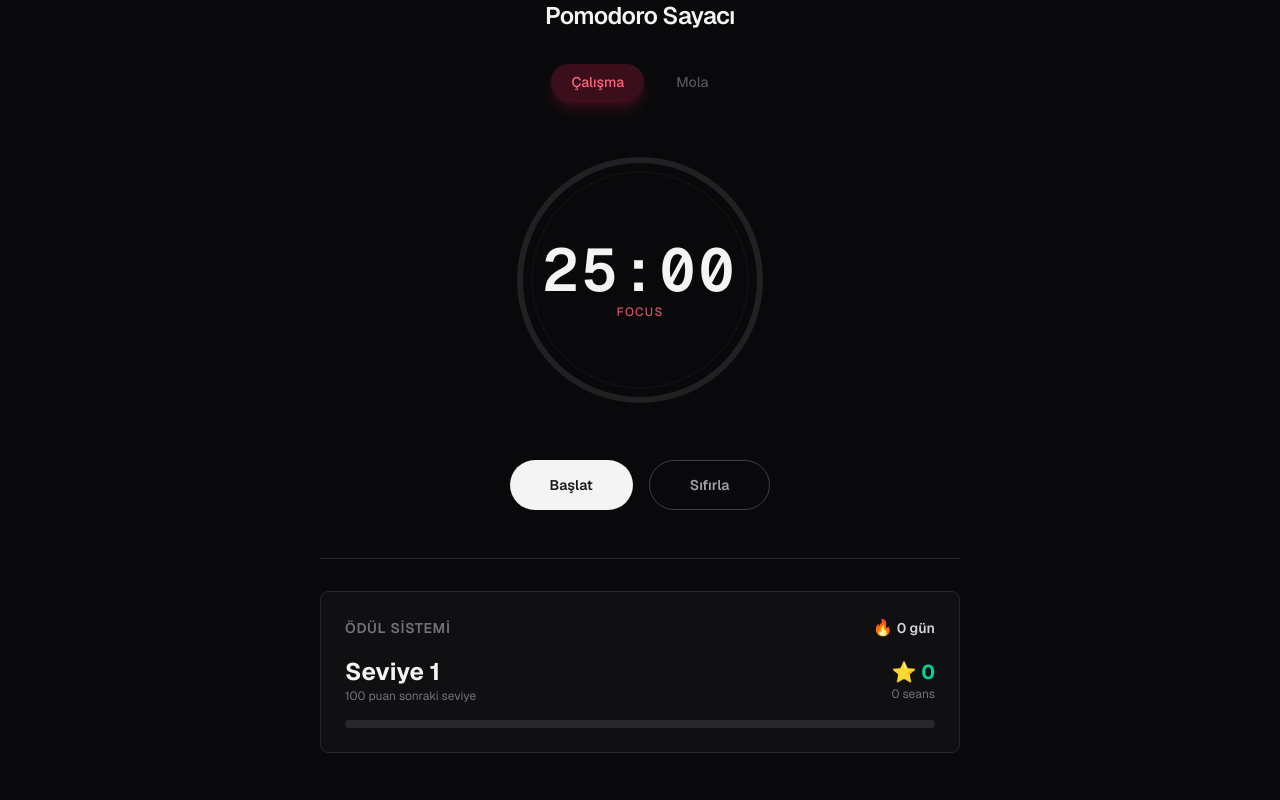
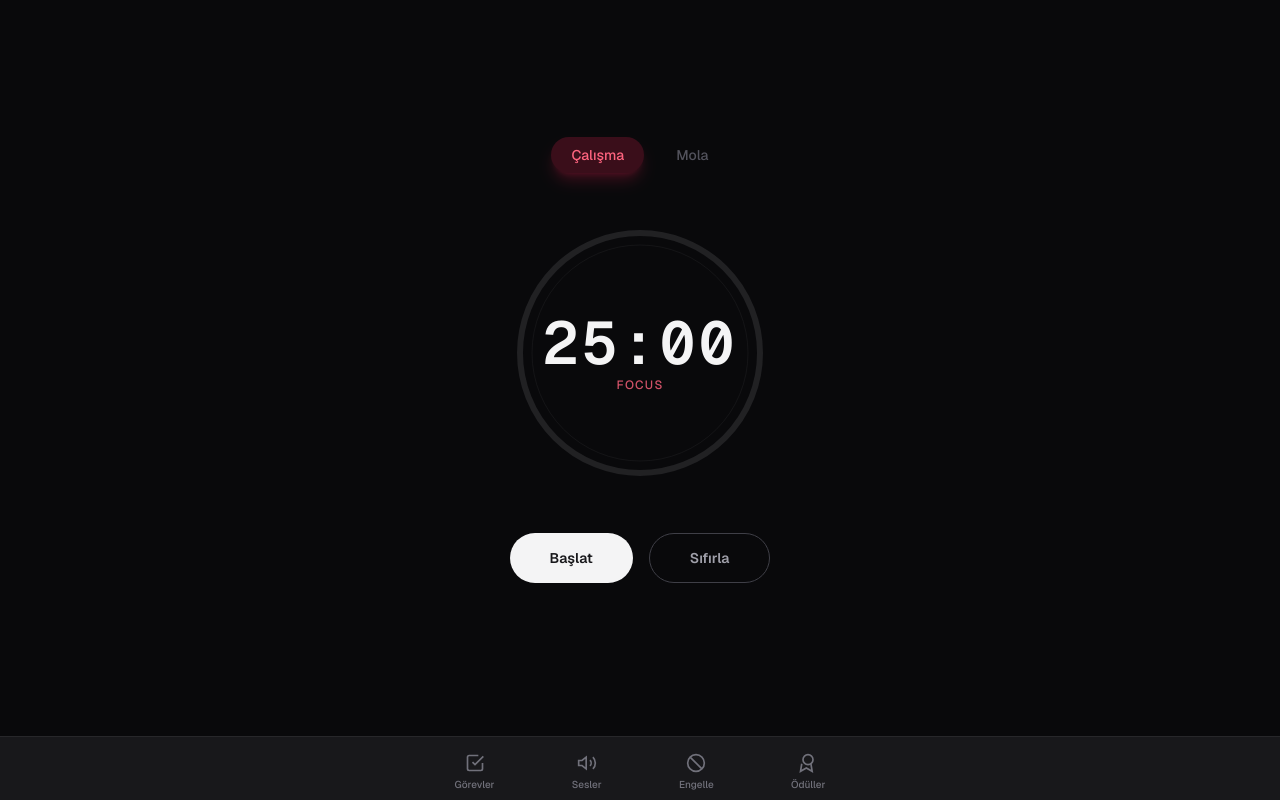
Before and after one commit to Erxpria1/YaverFX, a Next.js app: page / in a window 1280 px wide. Shown: the top 800 px of the page. Built offline with nearby package versions, Linux system fonts and the light colour scheme.

Commit message:
feat: bottom tab modal layout with Safari optimizations

```diff
--- /dev/null
+++ b/app/components/TabLayout.tsx
@@ -0,0 +1,171 @@
+"use client";
+
+import { useState } from "react";
+import TaskList from "./TaskList";
+import AmbientSounds from "./AmbientSounds";
+import SiteBlocker from "./SiteBlocker";
+import RewardSystem from "./RewardSystem";
+
+type Tab = "timer" | "tasks" | "sounds" | "blocker" | "rewards";
+
+interface TabConfig {
+  id: Tab;
+  label: string;
+  icon: React.ReactNode;
+}
+
+const TABS: TabConfig[] = [
+  {
+    id: "tasks",
+    label: "Görevler",
+    icon: (
+      <svg width="20" height="20" viewBox="0 0 24 24" fill="none" stroke="currentColor" strokeWidth="2">
+        <path d="M9 11l3 3L22 4" />
+        <path d="M21 12v7a2 2 0 0 1-2 2H5a2 2 0 0 1-2-2V5a2 2 0 0 1 2-2h11" />
+      </svg>
+    ),
+  },
+  {
+    id: "sounds",
+    label: "Sesler",
+    icon: (
+      <svg width="20" height="20" viewBox="0 0 24 24" fill="none" stroke="currentColor" strokeWidth="2">
+        <path d="M11 5L6 9H2v6h4l5 4V5z" />
+        <path d="M19.07 4.93a10 10 0 0 1 0 14.14M15.54 8.46a5 5 0 0 1 0 7.07" />
+      </svg>
+    ),
+  },
+  {
+    id: "blocker",
+    label: "Engelle",
+    icon: (
+      <svg width="20" height="20" viewBox="0 0 24 24" fill="none" stroke="currentColor" strokeWidth="2">
+        <circle cx="12" cy="12" r="10" />
+        <path d="M4.93 4.93l14.14 14.14" />
+      </svg>
+    ),
+  },
+  {
+    id: "rewards",
+    label: "Ödüller",
+    icon: (
+      <svg width="20" height="20" viewBox="0 0 24 24" fill="none" stroke="currentColor" strokeWidth="2">
+        <circle cx="12" cy="8" r="6" />
+        <path d="M15.477 12.89L17 22l-7-4-7 4l1.523-9.11" />
+      </svg>
+    ),
+  },
+];
+
+export default function TabLayout() {
+  const [activeTab, setActiveTab] = useState<Tab>("timer");
+  const [isClosing, setIsClosing] = useState(false);
+
+  const closeModal = () => {
+    setIsClosing(true);
+    setTimeout(() => {
+      setActiveTab("timer");
+      setIsClosing(false);
+    }, 200);
+  };
+
+  const handleOverlayClick = (e: React.MouseEvent) => {
+    if (e.target === e.currentTarget) {
+      closeModal();
+    }
+  };
+
+  const renderContent = () => {
+    switch (activeTab) {
+      case "tasks":
+        return <TaskList />;
+      case "sounds":
+        return <AmbientSounds />;
+      case "blocker":
+        return <SiteBlocker />;
+      case "rewards":
+        return <RewardSystem />;
+      default:
+        return null;
+    }
+  };
+
+  const getTitle = () => {
+    return TABS.find((t) => t.id === activeTab)?.label || "";
+  };
+
+  return (
+    <>
+      {/* Bottom Tab Bar - Fixed */}
+      <div className="fixed bottom-0 left-0 right-0 bg-zinc-900 border-t border-zinc-800 px-2 py-2 pb-safe z-50">
+        <div className="flex justify-around items-center max-w-md mx-auto">
+          {TABS.map((tab) => (
+            <button
+              key={tab.id}
+              onClick={() => setActiveTab(tab.id)}
+              className={`flex flex-col items-center gap-1 p-2 rounded-lg transition-colors touch-manipulation ${
+                activeTab === tab.id
+                  ? "text-zinc-100"
+                  : "text-zinc-500 hover:text-zinc-300"
+              }`}
+              style={{ WebkitTapHighlightColor: "transparent" }}
+            >
+              <div className={activeTab === tab.id ? "text-rose-400" : ""}>
+                {tab.icon}
+              </div>
+              <span className="text-[10px] font-medium">{tab.label}</span>
+            </button>
+          ))}
+        </div>
+      </div>
+
+      {/* Modal Overlay */}
+      {activeTab !== "timer" && (
+        <div
+          className={`fixed inset-0 bg-black/60 z-40 flex items-end justify-center pb-20 ${
+            isClosing ? "animate-fade-out" : "animate-fade-in"
+          }`}
+          onClick={handleOverlayClick}
+          style={{
+            animation: isClosing ? "fadeOut 0.2s ease-out" : "fadeIn 0.2s ease-out",
+          }}
+        >
+          <div
+            className={`bg-zinc-900 w-full max-w-md rounded-t-2xl border-t border-zinc-800 p-4 pb-8 max-h-[70vh] overflow-y-auto ${
+              isClosing ? "animate-slide-down" : "animate-slide-up"
+            }`}
+            style={{
+              animation: isClosing ? "slideDown 0.2s ease-out" : "slideUp 0.3s ease-out",
+              touchAction: "pan-y",
+              WebkitOverflowScrolling: "touch",
+            }}
+            onClick={(e) => e.stopPropagation()}
+          >
+            {/* Handle bar */}
+            <div className="flex justify-center mb-4">
+              <div className="w-10 h-1 bg-zinc-700 rounded-full" />
+            </div>
+
+            {/* Header */}
+            <div className="flex items-center justify-between mb-4">
+              <h2 className="text-lg font-semibold text-zinc-100">{getTitle()}</h2>
+              <button
+                onClick={closeModal}
+                className="p-2 text-zinc-500 hover:text-zinc-300"
+              >
+                <svg width="20" height="20" viewBox="0 0 24 24" fill="none" stroke="currentColor" strokeWidth="2">
+                  <path d="M18 6L6 18M6 6l12 12" />
+                </svg>
+              </button>
+            </div>
+
+            {/* Content */}
+            <div className="animate-content-appear">
+              {renderContent()}
+            </div>
+          </div>
+        </div>
+      )}
+    </>
+  );
+}
--- a/app/globals.css
+++ b/app/globals.css
@@ -15,6 +15,11 @@
   --animate-pulse-ring: pulseRing 3s ease-in-out infinite;
   --animate-glow-pulse: glowPulse 2.5s ease-in-out infinite;
   --animate-shimmer: shimmer 3s linear infinite;
+  --animate-slide-up: slideUp 0.3s ease-out;
+  --animate-slide-down: slideDown 0.2s ease-out;
+  --animate-fade-in: fadeIn 0.2s ease-out;
+  --animate-fade-out: fadeOut 0.2s ease-out;
+  --animate-content-appear: contentAppear 0.3s ease-out;
 
   @keyframes breathe {
     0%, 100% {
@@ -57,6 +62,57 @@
       stroke-dashoffset: -200;
     }
   }
+
+  @keyframes slideUp {
+    from {
+      transform: translateY(100%);
+      opacity: 0;
+    }
+    to {
+      transform: translateY(0);
+      opacity: 1;
+    }
+  }
+
+  @keyframes slideDown {
+    from {
+      transform: translateY(0);
+      opacity: 1;
+    }
+    to {
+      transform: translateY(100%);
+      opacity: 0;
+    }
+  }
+
+  @keyframes fadeIn {
+    from {
+      opacity: 0;
+    }
+    to {
+      opacity: 1;
+    }
+  }
+
+  @keyframes fadeOut {
+    from {
+      opacity: 1;
+    }
+    to {
+      opacity: 0;
+    }
+  }
+
+  @keyframes contentAppear {
+    from {
+      opacity: 0;
+      transform: translateY(10px);
+    }
+    to {
+      opacity: 1;
+      transform: translateY(0);
+    }
+  }
 }
 
 @media (prefers-color-scheme: dark) {
@@ -70,4 +126,32 @@ body {
   background: var(--background);
   color: var(--foreground);
   font-family: Arial, Helvetica, sans-serif;
+  /* Safari optimizations */
+  -webkit-overflow-scrolling: touch;
+  overscroll-behavior: none;
+  touch-action: manipulation;
+  -webkit-tap-highlight-color: transparent;
 }
+
+/* Safe area padding for iPhone notch */
+.pb-safe {
+  padding-bottom: env(safe-area-inset-bottom, 16px);
+}
+
+/* Prevent scroll bounce on iOS */
+html, body {
+  position: fixed;
+  width: 100%;
+  height: 100%;
+  overflow: hidden;
+}
+
+/* Modal scroll handling */
+.modal-scroll {
+  -webkit-overflow-scrolling: touch;
+  scrollbar-width: none;
+}
+
+.modal-scroll::-webkit-scrollbar {
+  display: none;
+}
--- a/app/layout.tsx
+++ b/app/layout.tsx
@@ -1,4 +1,4 @@
-import type { Metadata } from "next";
+import type { Metadata, Viewport } from "next";
 import { Geist, Geist_Mono } from "next/font/google";
 import "./globals.css";
 
@@ -18,6 +18,19 @@ export const metadata: Metadata = {
   icons: {
     icon: "/yaverfx.ico",
   },
+  appleWebApp: {
+    capable: true,
+    statusBarStyle: "black-translucent",
+    title: "YaverFX",
+  },
+};
+
+export const viewport: Viewport = {
+  width: "device-width",
+  initialScale: 1,
+  maximumScale: 1,
+  userScalable: false,
+  themeColor: "#09090b",
 };
 
 export default function RootLayout({
@@ -30,7 +43,7 @@ export default function RootLayout({
       lang="tr"
       className={`${geistSans.variable} ${geistMono.variable} h-full antialiased`}
     >
-      <body className="min-h-full flex flex-col">{children}</body>
+      <body className="min-h-full flex flex-col bg-zinc-950">{children}</body>
     </html>
   );
 }
--- a/app/page.tsx
+++ b/app/page.tsx
@@ -1,37 +1,13 @@
 import PomodoroTimer from "./components/PomodoroTimer";
-import TaskList from "./components/TaskList";
-import AmbientSounds from "./components/AmbientSounds";
-import SiteBlocker from "./components/SiteBlocker";
-import RewardSystem from "./components/RewardSystem";
+import TabLayout from "./components/TabLayout";
 
 export default function Home() {
   return (
-    <div className="flex flex-col flex-1 items-center justify-center bg-zinc-950 font-sans">
-      <main className="flex flex-1 w-full max-w-3xl flex-col items-center justify-center px-4 sm:px-8 md:px-16">
-        <h1 className="text-xl sm:text-2xl font-semibold tracking-tight text-zinc-100 mb-6 sm:mb-8">
-          Pomodoro Sayacı
-        </h1>
+    <div className="flex flex-col flex-1 items-center justify-center bg-zinc-950 font-sans min-h-screen pb-20">
+      <main className="flex flex-1 w-full max-w-md flex-col items-center justify-center px-4">
         <PomodoroTimer />
-
-        <div className="w-full mt-10 sm:mt-12 pt-8 border-t border-zinc-800">
-          <RewardSystem />
-        </div>
-
-        <div className="w-full mt-10 sm:mt-12 pt-8 border-t border-zinc-800">
-          <h2 className="text-lg sm:text-xl font-semibold tracking-tight text-zinc-100 mb-4 sm:mb-6">
-            Görevler
-          </h2>
-          <TaskList />
-        </div>
-
-        <div className="w-full mt-10 sm:mt-12 pt-8 border-t border-zinc-800">
-          <AmbientSounds />
-        </div>
-
-        <div className="w-full mt-10 sm:mt-12 pt-8 border-t border-zinc-800">
-          <SiteBlocker />
-        </div>
       </main>
+      <TabLayout />
     </div>
   );
 }
```
